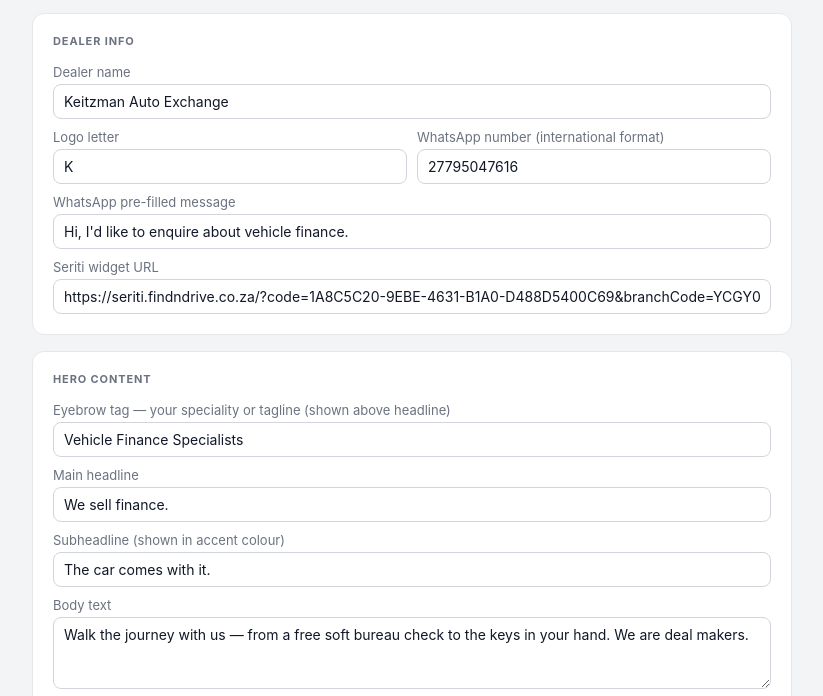
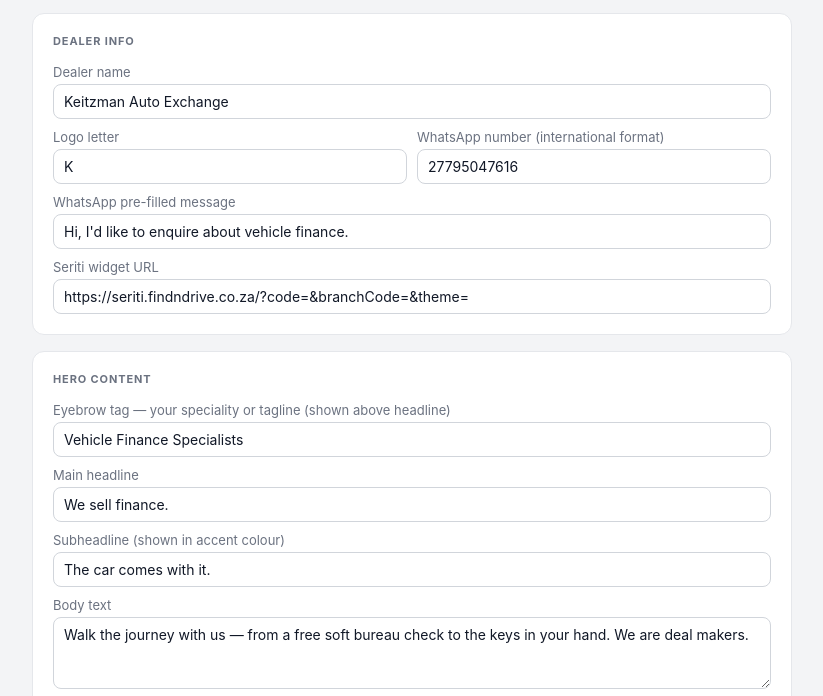
Before and after one commit to FindAndDriveSupport/landing-page-config, a plain HTML site: page index.html in a window 1280 px wide. Shown: the part 97-793 px from the top of the page, without its empty margins (228-1051 px from the left). Drawn offline with Linux system fonts and the light colour scheme.

Commit message:
Update index.html

```diff
--- a/index.html
+++ b/index.html
@@ -112,7 +112,7 @@
       </div>
       <div class="field span2">
         <label>Seriti widget URL</label>
-        <input type="text" id="seriti-src" value="https://seriti.findndrive.co.za/?code=1A8C5C20-9EBE-4631-B1A0-D488D5400C69&branchCode=YCGY001&theme=yourcarguy" oninput="upd()">
+        <input type="text" id="seriti-src" value="https://seriti.findndrive.co.za/?code=&branchCode=&theme=" oninput="upd()">
       </div>
     </div>
   </div>
```
